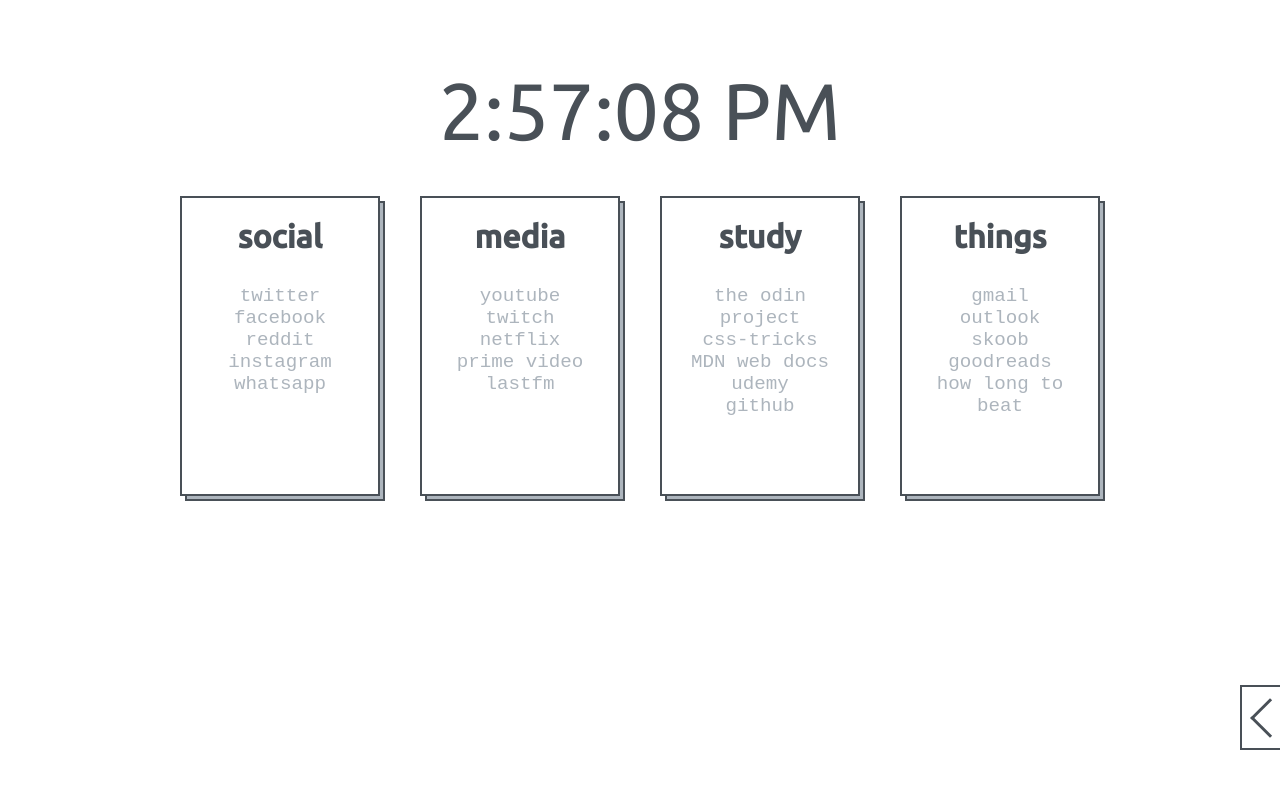
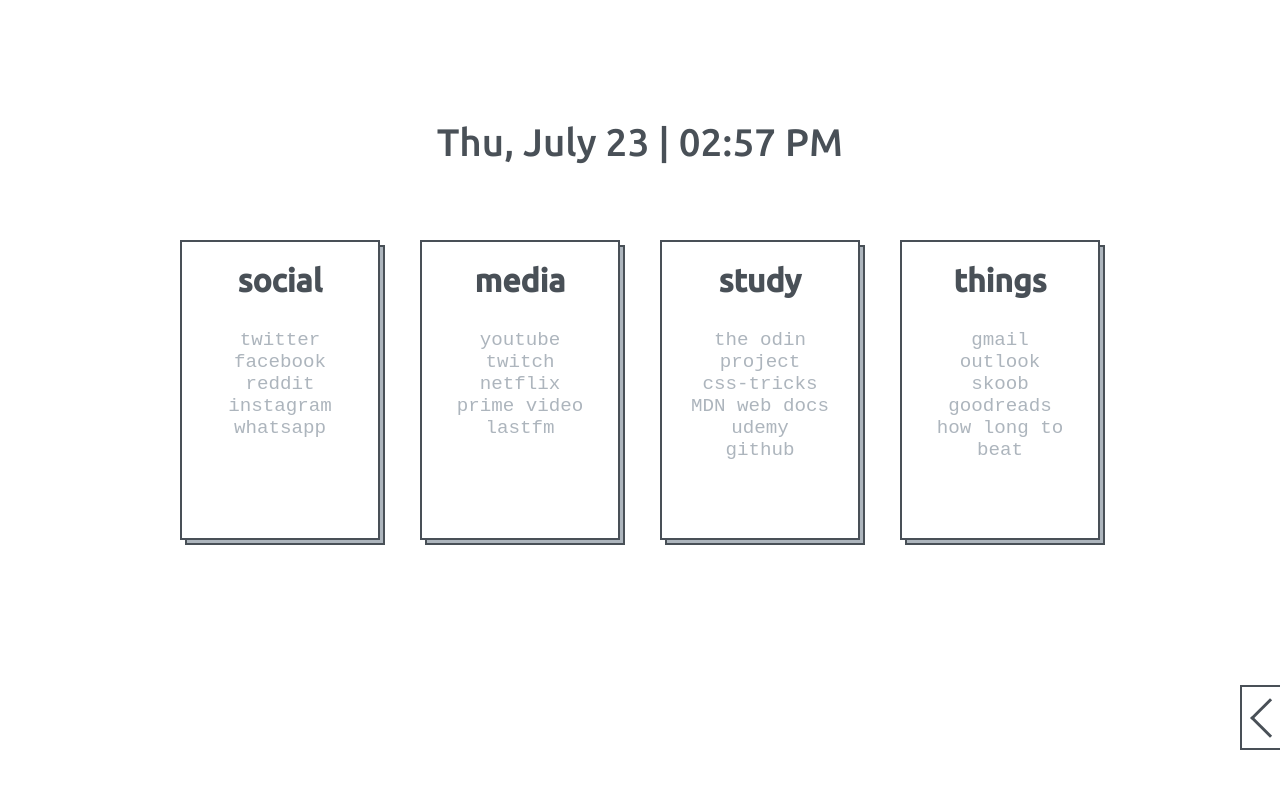
Before and after one commit to Koliveir/StartPage2, a plain HTML site: page index.html in a window 1280 px wide. Drawn offline with Linux system fonts and the light colour scheme; a web font is replaced by a local one.

Commit message:
Add data ao lado do horario

```diff
--- a/css/style.css
+++ b/css/style.css
@@ -20,13 +20,16 @@ body {
 
 header {
     color: var(--color-primary);
-    font-size: 80px;
-    width: 500px;
-    margin-left: auto;
-    margin-right: auto;
+    font-size: 2.4em;
+    font-weight: 500;
+    width: 100vw;
+    height: 200px;
+    padding-top: 120px;
+    box-sizing: border-box;
     text-align: center;
-    margin-top: 5%;
+    margin-top: 0;
     font-family: 'Ubuntu', sans-serif;
+
 }
 
 section {
--- a/index.html
+++ b/index.html
@@ -7,9 +7,9 @@
     <link href="https://fonts.googleapis.com/css2?family=Nova+Mono&family=Ubuntu:ital,wght@0,400;0,500;1,400;1,500&display=swap" rel="stylesheet">
     <link rel="stylesheet" href="./css/style.css">
 </head>
-<body onload="displayClock()">
+<body>
     <header>
-        <div id="hora"></div>
+        <div><span id="dia"></span><span> | </span><span id="hora"></span></div>
     </header>
 
     <section>
--- a/script/script.js
+++ b/script/script.js
@@ -1,25 +1,24 @@
-
-    //window.onload = displayClock();
+window.onload = displayClock();
 function displayClock() {
-    let time = new Date().toLocaleTimeString();
-    document.getElementById("hora").innerText = time;
-    setTimeout(displayClock, 1000); /* setting timer */
+    let time = new Date().toLocaleTimeString([], {hour: '2-digit', minute: '2-digit'})
+    let diaToday = new Date().toLocaleDateString([], {weekday: 'short', month: 'long', day: 'numeric'}).replace('.', '')
+    document.getElementById("hora").innerText = time
+    document.getElementById('dia').innerHTML = diaToday
+    setTimeout(displayClock, 1000)
 }
 function themeColors() {
     var color1 = window.document.getElementById('color_1')
     var color2 = window.document.getElementById('color_2')
     var color3 = window.document.getElementById('color_3')
-    var user_color1 = window.document.getElementById('user_color1')
-    var usuario = user_color1.value
-    var user_color2 = window.document.getElementById('user_color2')
-    var usuario2 = user_color2.value
+    var user_color1 = window.document.getElementById('user_color1').value
+    var user_color2 = window.document.getElementById('user_color2').value
 
     if (color1.checked) {
         document.documentElement.style.setProperty('--color-primary', '#495057');
         document.documentElement.style.setProperty('--color-secundary', '#ADB5BD');
     } else if (color2.checked) {
-        document.documentElement.style.setProperty('--color-primary', usuario);
-        document.documentElement.style.setProperty('--color-secundary', usuario2);
+        document.documentElement.style.setProperty('--color-primary', user_color1);
+        document.documentElement.style.setProperty('--color-secundary', user_color2);
         //document.documentElement.style.setProperty('--color-primary', '#A53860');
         //document.documentElement.style.setProperty('--color-secundary', '#ffa5ab');
     } else if (color3.checked) {
```
